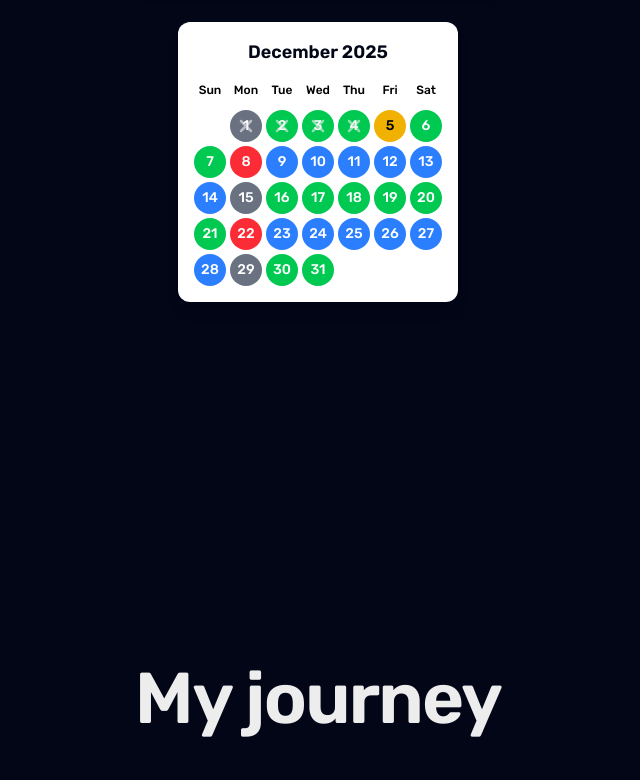
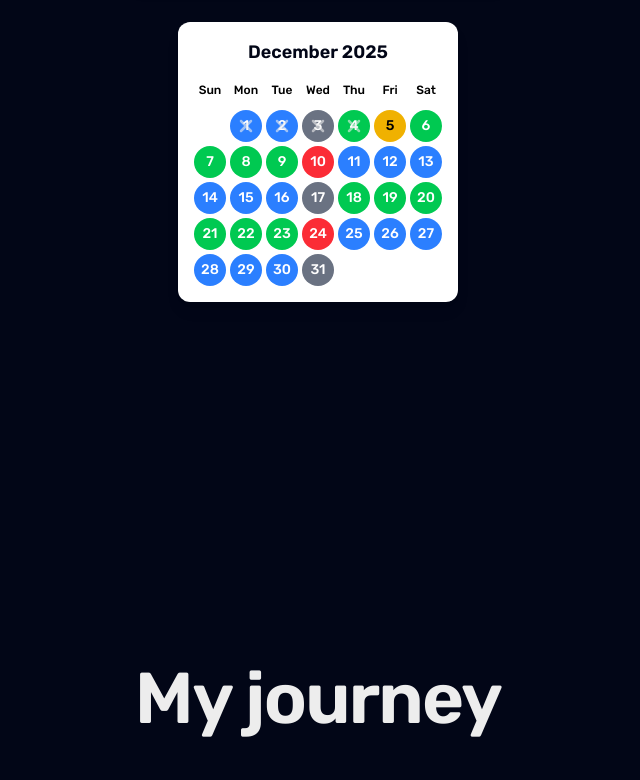
Before and after one commit to seifbasel/My-Portfolio, a Next.js app: page / in a window 1280 px wide. Shown: the part 2240-3020 px from the top of the page, without its empty margins (322-962 px from the left). Built offline with nearby package versions, Linux system fonts and the light colour scheme.

Commit message:
edit:change vacation schdule

```diff
--- a/src/components/army-calender.tsx
+++ b/src/components/army-calender.tsx
@@ -42,14 +42,13 @@ const getMonthsUntil = (end: Date): Date[] => {
   return months;
 };
 
-// Helper to find the next monday
-const getNextMonday = (date: Date): Date => {
+// Helper to find the next Wednesday (or same day if already Wednesday)
+const getNextWednesday = (date: Date): Date => {
   const result = new Date(date);
-  const dayOfWeek = result.getDay();
-  // If not Sunday (0), add days until we reach Sunday
-  if (dayOfWeek !== 0) {
-    result.setDate(result.getDate() + (8 - dayOfWeek));
-  }
+  const dayOfWeek = result.getDay(); // 0=Sun ... 3=Wed
+  const target = 3; // Wednesday
+  const offset = (target - dayOfWeek + 7) % 7; // 0..6
+  result.setDate(result.getDate() + offset);
   return result;
 };
 
@@ -114,7 +113,7 @@ const MilitaryServiceCalendar = ({
     return () => clearInterval(timer);
   }, []);
 
-  // Calculate and mark days with Sunday-to-Saturday vacation pattern, Sunday as return-to-duty
+  // Calculate and mark days with Wednesday-to-Tuesday vacation pattern, Wednesday as vacation start
   useEffect(() => {
     if (!visibleMonths.length) return;
 
@@ -125,21 +124,21 @@ const MilitaryServiceCalendar = ({
       0
     );
     const marks = new Map<string, string>();
-    const vacationDays = cycleLength - workDays; // 7 days (Sunday to Saturday)
+    const vacationDays = cycleLength - workDays; // 7 days (Wednesday to Tuesday)
 
     // Start with the service start date
     let current = new Date(serviceStartDate);
-    let vacationStart = getNextMonday(current);
+    let vacationStart = getNextWednesday(current);
 
     // Mark vacations and duty periods
     while (vacationStart <= endOfVisible) {
-      // Calculate vacation end (Saturday, 6 days after Sunday start)
+      // Calculate vacation end (Tuesday, vacationDays - 1 after starting Wednesday)
       const vacationEnd = new Date(vacationStart);
-      vacationEnd.setDate(vacationStart.getDate() + vacationDays - 1); // Sunday to Saturday
+      vacationEnd.setDate(vacationStart.getDate() + vacationDays - 1); // Wednesday to Tuesday
 
-      // Mark return-to-duty day (Sunday after vacation end)
+      // Mark return-to-duty day (Wednesday after vacation end)
       const returnToDuty = new Date(vacationEnd);
-      returnToDuty.setDate(vacationEnd.getDate() + 1); // Next Sunday
+      returnToDuty.setDate(vacationEnd.getDate() + 1); // Next Wednesday
 
       // Mark vacation period
       const currentVacationDay = new Date(vacationStart);
@@ -147,7 +146,7 @@ const MilitaryServiceCalendar = ({
         marks.set(formatDateKey(currentVacationDay), "starting-vacation");
       }
 
-      // Mark vacation days (Monday to Saturday)
+      // Mark vacation days (Thursday to Tuesday when starting on Wednesday)
       for (let i = 1; i < vacationDays; i++) {
         const vacDay = new Date(vacationStart);
         vacDay.setDate(vacationStart.getDate() + i);
@@ -156,12 +155,12 @@ const MilitaryServiceCalendar = ({
         }
       }
 
-      // Mark return-to-duty day (Sunday)
+      // Mark return-to-duty day (Wednesday)
       if (returnToDuty >= startOfVisible && returnToDuty <= endOfVisible) {
         marks.set(formatDateKey(returnToDuty), "return-to-duty");
       }
 
-      // Mark duty days (starting Monday after return-to-duty Sunday)
+      // Mark duty days (starting the day after returnToDuty)
       for (let i = 1; i <= workDays; i++) {
         const dutyDay = new Date(returnToDuty);
         dutyDay.setDate(returnToDuty.getDate() + i);
@@ -172,7 +171,7 @@ const MilitaryServiceCalendar = ({
 
       // Move to next vacation period
       vacationStart = new Date(returnToDuty);
-      vacationStart.setDate(returnToDuty.getDate() + workDays); // Move to next Sunday
+      vacationStart.setDate(returnToDuty.getDate() + workDays); // Move to next Wednesday start after workDays
     }
 
     // Override with explicitly defined vacationPeriods
--- a/src/sections/time-line.tsx
+++ b/src/sections/time-line.tsx
@@ -221,6 +221,15 @@ export function TimeLine() {
               />
             </Link>
           </div>
+          <div className="text-text text-xs md:text-base font-normal mt-4">
+            <CheckIcon className="inline-block mr-2" /> Gained experience in IT
+            infrastructure and support within a military context.
+          </div>
+          <div className="text-text text-xs md:text-base font-normal mt-2">
+            <CheckIcon className="inline-block mr-2" /> Developed skills in
+            cybersecurity and network management.
+          </div>
+      [,]
         </div>
       ),
     },
```
Also changed, not shown: public/svgs/axios.svg (added).
